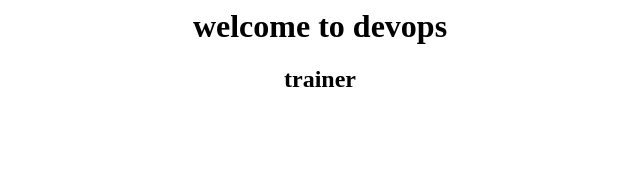
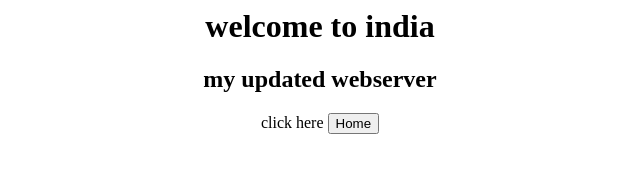
Before and after one commit to HarithaBalineni/mycode, a plain HTML site: page index.html in a window 1280 px wide. Shown: the whole page, without its empty margins (320-960 px from the left). Drawn offline with Linux system fonts and the light colour scheme.

Commit message:
Update index.html

```diff
--- a/index.html
+++ b/index.html
@@ -4,8 +4,10 @@
     </head>
 <body>
     <center>
-         <h1>welcome to devops</h1>
-        <h2>trainer</h2>
+         <h1>welcome to india</h1>
+        <h2>my updated webserver</h2>
+        <buuton> click here </button>
+        <button> Home </button>
     </center>
 </body>
 </html>
```
